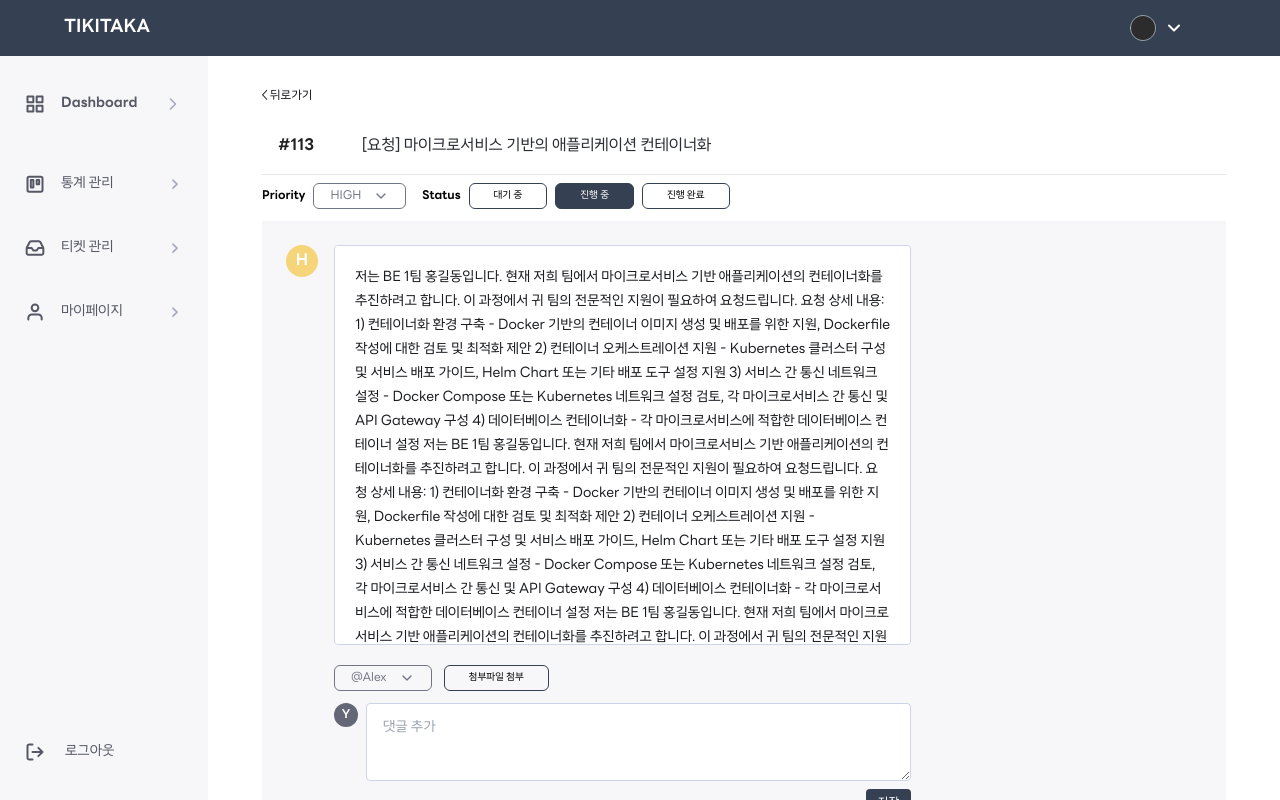
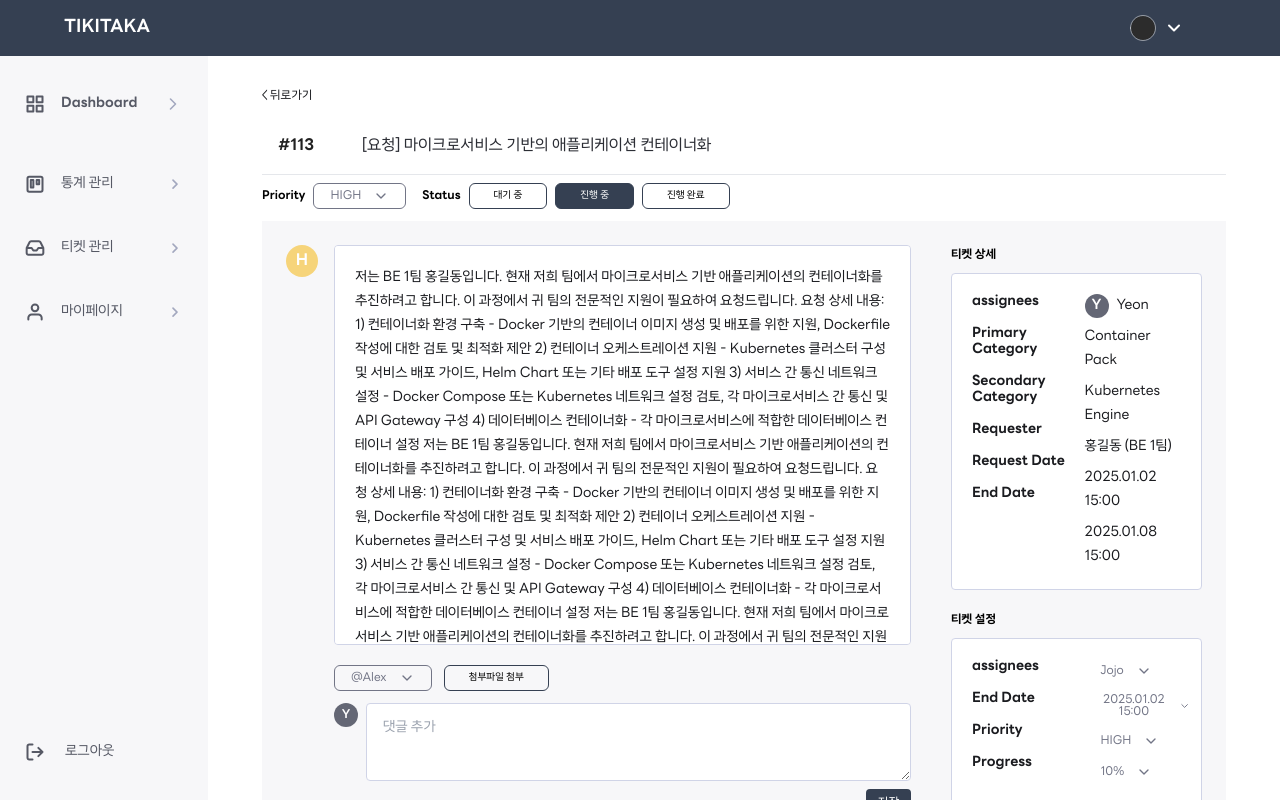
Before and after one commit to lamiiiii/TRILLION-TikiTaka-FE, a React app: page /manager/detail in a window 1280 px wide. Built offline with nearby package versions, Linux system fonts and the light colour scheme.

Commit message:
TKT-39 feat: 티켓 설정, 티켓 상세 컴포넌트 구현

```diff
--- a/src/components/common/Dropdown.tsx
+++ b/src/components/common/Dropdown.tsx
@@ -6,6 +6,7 @@ interface DropdownProps {
   onSelect: (value: string) => void; // 선택 시 호출되는 함수
   defaultSelected?: string; // 기본 선택된 값
   paddingX?: string; // 드롭다운 버튼의 좌우 여백 (Tailwind 클래스)
+  border?: boolean;
 }
 
 export default function DropDown({
@@ -14,6 +15,7 @@ export default function DropDown({
   onSelect,
   defaultSelected = label,
   paddingX = 'px-4', // 기본 여백 값
+  border = true,
 }: DropdownProps) {
   const [isOpen, setIsOpen] = useState(false);
   const [selected, setSelected] = useState(defaultSelected);
@@ -28,7 +30,7 @@ export default function DropDown({
     <div className="relative inline-block">
       {/* 드롭다운 버튼 */}
       <button
-        className={`border border-gray-6 rounded-md py-1 ${paddingX} text-gray-6 text-body-regular flex items-center gap-3`}
+        className={`${border ? 'border border-gray-6' : 'border-none'} rounded-md py-1 ${paddingX} text-gray-6 text-body-regular flex items-center gap-3`}
         onClick={() => setIsOpen(!isOpen)}
       >
         <span className="flex items-center leading-none">{selected}</span>
@@ -54,9 +56,9 @@ export default function DropDown({
               key={option}
               className={`px-4 py-1.5 text-center cursor-pointer leading-none m-2 ${
                 selected === option
-                  ? 'bg-gray-1 border border-gray-2 text-caption-bold rounded-md mx-2'
+                  ? 'bg-gray-1 text-caption-bold rounded-md mx-2'
                   : 'text-gray-700 text-caption-regular hover:bg-gray-1 rounded-md'
-              }`}
+              } ${border ? ' border border-gray-2' : ''}`}
               onClick={() => handleSelect(option)}
             >
               {option}
--- a/src/components/manager/detail/ManagerDetailContainer.tsx
+++ b/src/components/manager/detail/ManagerDetailContainer.tsx
@@ -5,6 +5,9 @@ import TicketContent from './TicketContent';
 import CommentInput from './CommentInput';
 import CommentItem from './CommentItem';
 import Profile from '../../common/Profile';
+import TicketDetail from './TicketDetail';
+import TicketSetting from './TicketSetting';
+import TicketTask from './TicketTask';
 
 export const CONTAINERIZATION_REQUEST =
   '저는 BE 1팀 홍길동입니다. 현재 저희 팀에서 마이크로서비스 기반 애플리케이션의 컨테이너화를 추진하려고 합니다. 이 과정에서 귀 팀의 전문적인 지원이 필요하여 요청드립니다. 요청 상세 내용: 1) 컨테이너화 환경 구축 - Docker 기반의 컨테이너 이미지 생성 및 배포를 위한 지원, Dockerfile 작성에 대한 검토 및 최적화 제안 2) 컨테이너 오케스트레이션 지원 - Kubernetes 클러스터 구성 및 서비스 배포 가이드, Helm Chart 또는 기타 배포 도구 설정 지원 3) 서비스 간 통신 네트워크 설정 - Docker Compose 또는 Kubernetes 네트워크 설정 검토, 각 마이크로서비스 간 통신 및 API Gateway 구성 4) 데이터베이스 컨테이너화 - 각 마이크로서비스에 적합한 데이터베이스 컨테이너 설정 저는 BE 1팀 홍길동입니다. 현재 저희 팀에서 마이크로서비스 기반 애플리케이션의 컨테이너화를 추진하려고 합니다. 이 과정에서 귀 팀의 전문적인 지원이 필요하여 요청드립니다. 요청 상세 내용: 1) 컨테이너화 환경 구축 - Docker 기반의 컨테이너 이미지 생성 및 배포를 위한 지원, Dockerfile 작성에 대한 검토 및 최적화 제안 2) 컨테이너 오케스트레이션 지원 - Kubernetes 클러스터 구성 및 서비스 배포 가이드, Helm Chart 또는 기타 배포 도구 설정 지원 3) 서비스 간 통신 네트워크 설정 - Docker Compose 또는 Kubernetes 네트워크 설정 검토, 각 마이크로서비스 간 통신 및 API Gateway 구성 4) 데이터베이스 컨테이너화 - 각 마이크로서비스에 적합한 데이터베이스 컨테이너 설정 저는 BE 1팀 홍길동입니다. 현재 저희 팀에서 마이크로서비스 기반 애플리케이션의 컨테이너화를 추진하려고 합니다. 이 과정에서 귀 팀의 전문적인 지원이 필요하여 요청드립니다. 요청 상세 내용: 1) 컨테이너화 환경 구축 - Docker 기반의 컨테이너 이미지 생성 및 배포를 위한 지원, Dockerfile 작성에 대한 검토 및 최적화 제안 2) 컨테이너 오케스트레이션 지원 - Kubernetes 클러스터 구성 및 서비스 배포 가이드, Helm Chart 또는 기타 배포 도구 설정 지원 3) 서비스 간 통신 네트워크 설정 - Docker Compose 또는 Kubernetes 네트워크 설정 검토, 각 마이크로서비스 간 통신 및 API Gateway 구성 4) 데이터베이스 컨테이너화 - 각 마이크로서비스에 적합한 데이터베이스 컨테이너 설정';
@@ -16,14 +19,16 @@ export default function ManagerDetailContainer() {
   };
 
   return (
-    <div className="flex flex-col pt-[30px] px-[46px]">
+    <div className="flex flex-col pt-[30px] px-[46px] ">
       <button onClick={handleGoBack} className="text-body-regular text-gray-16 text-left">
         {'< 뒤로가기'}
       </button>
+
       <TopMenu boldBlackText="#113" regularText="[요청] 마이크로서비스 기반의 애플리케이션 컨테이너화" />
       <StatusBar priority="HIGH" status="진행 중" />
-      <section className="flex bg-gray-18 p-6 pb-[38px] mt-3">
-        <div className="flex gap-4">
+
+      <section className="flex bg-gray-18 p-6 pb-[38px] mt-3 mb-[100px]">
+        <div className="flex gap-4 mr-10">
           <Profile name="honggildong" backgroundColor="user" size="lg" />
           <section className="w-[577px] flex flex-col">
             <TicketContent content={CONTAINERIZATION_REQUEST} />
@@ -31,6 +36,12 @@ export default function ManagerDetailContainer() {
             <CommentItem name="Yeon" content="댓글 내용" />
           </section>
         </div>
+
+        <section className="flex flex-col gap-5 w-full">
+          <TicketDetail />
+          <TicketSetting />
+          <TicketTask />
+        </section>
       </section>
     </div>
   );
--- /dev/null
+++ b/src/components/manager/detail/TicketDetail.tsx
@@ -0,0 +1,33 @@
+import Profile from '../../common/Profile';
+
+export default function TicketDetail() {
+  return (
+    <div className="flex flex-col gap-2">
+      <label className="text-body-bold">티켓 상세</label>
+      <div className="w-full p-5 border border-gray-2 rounded-[4px] bg-white text-subtitle-regular text-gray-15">
+        <div className="grid grid-cols-2 gap-4">
+          <div className="text-subtitle flex flex-col gap-4">
+            <p>assignees</p>
+            <p>Primary Category</p>
+            <p>Secondary Category</p>
+            <p>Requester</p>
+            <p>Request Date</p>
+            <p>End Date</p>
+          </div>
+
+          <div className="flex flex-col gap-[7px]">
+            <div className="flex items-center gap-2">
+              <Profile name="Yeon" backgroundColor="manager" size="md" />
+              <span>Yeon</span>
+            </div>
+            <p>Container Pack</p>
+            <p>Kubernetes Engine</p>
+            <p>홍길동 (BE 1팀)</p>
+            <p>2025.01.02 15:00</p>
+            <p>2025.01.08 15:00</p>
+          </div>
+        </div>
+      </div>
+    </div>
+  );
+}
--- /dev/null
+++ b/src/components/manager/detail/TicketSetting.tsx
@@ -0,0 +1,73 @@
+import {useState} from 'react';
+import DropDown from '../../common/Dropdown';
+
+export default function TicketSetting() {
+  const [selectedAssignee, setSelectedAssignee] = useState('Jojo');
+  const [selectedEndDate, setSelectedEndDate] = useState('2025.01.02 15:00');
+  const [selectedPriority, setSelectedPriority] = useState('HIGH');
+  const [selectedProgress, setSelectedProgress] = useState('10%');
+
+  const handleAssigneeSelect = (selectedOption: string) => {
+    setSelectedAssignee(selectedOption);
+  };
+
+  const handleEndDateSelect = (selectedOption: string) => {
+    setSelectedEndDate(selectedOption);
+  };
+
+  const handlePrioritySelect = (selectedOption: string) => {
+    setSelectedPriority(selectedOption);
+  };
+
+  const handleProgressSelect = (selectedOption: string) => {
+    setSelectedProgress(selectedOption);
+  };
+  return (
+    <div className="flex flex-col gap-2">
+      <label className="text-body-bold">티켓 설정</label>
+      <div className="w-full p-5 border border-gray-2 rounded-[4px] bg-white text-subtitle-regular text-gray-15">
+        <div className="grid grid-cols-2 gap-4">
+          <div className="text-subtitle flex flex-col gap-4">
+            <p>assignees</p>
+            <p>End Date</p>
+            <p>Priority</p>
+            <p>Progress</p>
+          </div>
+
+          <div className="flex flex-col gap-[7px]">
+            <div className="flex items-center gap-2">
+              <DropDown
+                label="담당자"
+                options={['Jojo', 'Alex', 'Yeon']}
+                defaultSelected={selectedAssignee}
+                onSelect={handleAssigneeSelect}
+                border={false}
+              />
+            </div>
+            <DropDown
+              label="마감 기한"
+              options={['2025.01.02 15:00', '2025.01.02 16:00', '2025.01.02 17:00']}
+              defaultSelected={selectedEndDate}
+              onSelect={handleEndDateSelect}
+              border={false}
+            />
+            <DropDown
+              label="우선 순위"
+              options={['HIGH', 'MEDIUM', 'LOW']}
+              defaultSelected={selectedPriority}
+              onSelect={handlePrioritySelect}
+              border={false}
+            />
+            <DropDown
+              label="진행도"
+              options={['10%', '30%', '60%']}
+              defaultSelected={selectedProgress}
+              onSelect={handleProgressSelect}
+              border={false}
+            />
+          </div>
+        </div>
+      </div>
+    </div>
+  );
+}
--- /dev/null
+++ b/src/components/manager/detail/TicketTask.tsx
@@ -0,0 +1,7 @@
+export default function TicketTask() {
+  return (
+    <div className="w-full h-[400px] overflow-scroll p-5 border border-gray-2 rounded-[4px] bg-white text-subtitle-regular text-gray-15">
+      내용용이
+    </div>
+  );
+}
```
